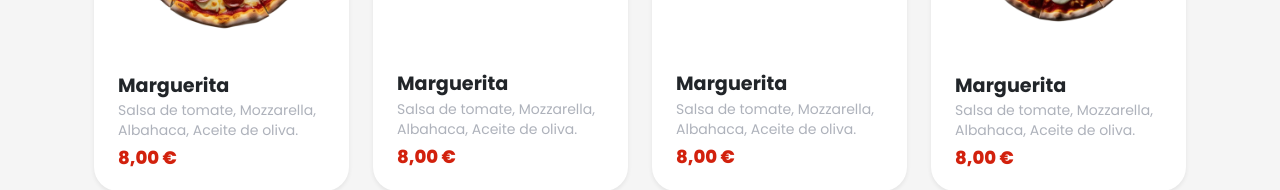
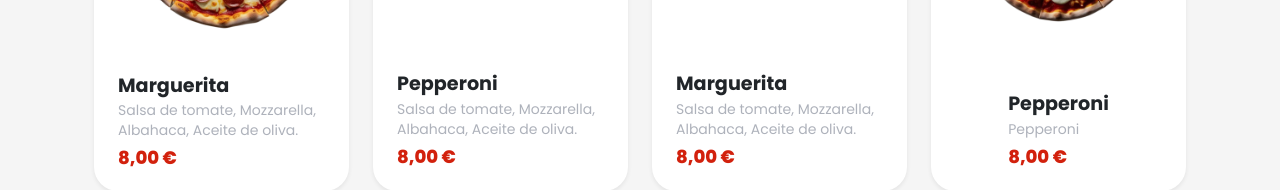
Before and after one commit to Miqueias26/pizzaria, a React (Vite) app: page /pizzaria/menu in a window 1280 px wide. Shown: the part 421-611 px from the top of the page. Built offline with nearby package versions, Linux system fonts and the light colour scheme; a web font is replaced by a local one.

Commit message:
update color

```diff
--- a/src/pages/Menu.jsx
+++ b/src/pages/Menu.jsx
@@ -1,8 +1,6 @@
-import React, { useState } from "react";
+import { useState } from "react";
 import PropTypes from "prop-types";
-import { IoIosStarOutline } from "react-icons/io";
 import { CiPizza } from "react-icons/ci";
-
 import { LuCupSoda, LuIceCreamBowl } from "react-icons/lu";
 import { BiSolidOffer } from "react-icons/bi";
 
@@ -21,7 +19,7 @@ const items = [
     category: "Pizza",
     image: "/pizzaria/card2.png",
     price: 8.0,
-    text: "Marguerita",
+    text: "Pepperoni",
     text2: "Salsa de tomate, Mozzarella, Albahaca, Aceite de oliva.",
     onPromotion: false,
   },
@@ -39,8 +37,8 @@ const items = [
     category: "Pizza",
     image: "/pizzaria/card11.png",
     price: 8.0,
-    text: "Marguerita",
-    text2: "Salsa de tomate, Mozzarella, Albahaca, Aceite de oliva.",
+    text: "Pepperoni",
+    text2: "Pepperoni",
     onPromotion: true,
   },
   {
```
